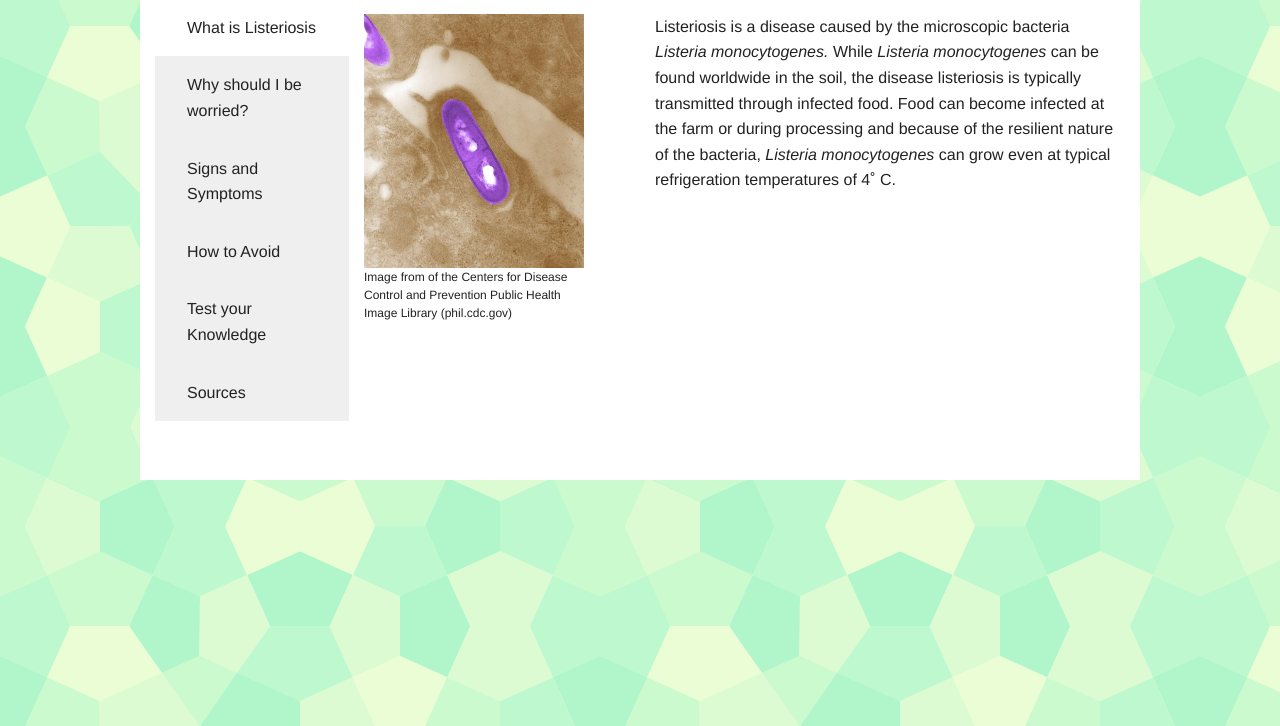
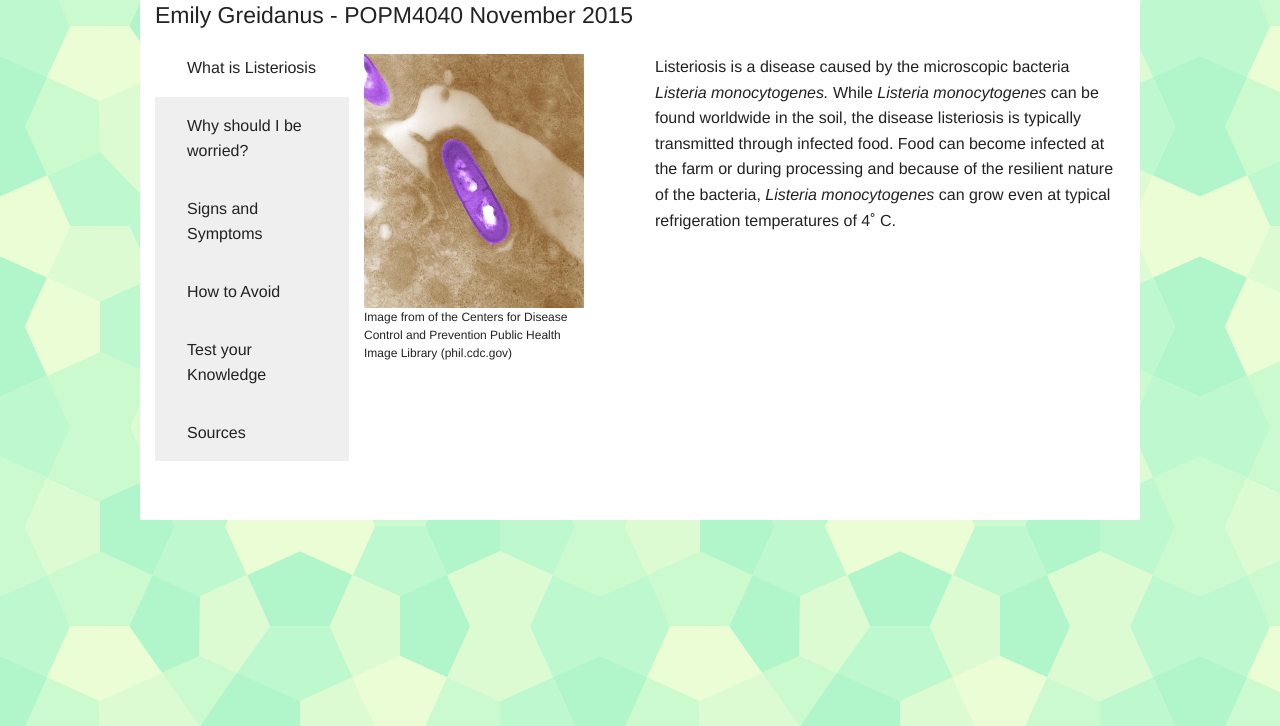
Before and after one commit to ctreulieb/ctreulieb.github.io, a plain HTML site: page index.html in a window 1280 px wide. Shown: the part 74-800 px from the top of the page. Drawn offline with Linux system fonts and the light colour scheme.

Commit message:
added credit

```diff
--- a/index.html
+++ b/index.html
@@ -12,6 +12,7 @@
     <div class="row">
       <div class="large-12 columns">
         <h1>Listeriosis and You: A Guide for Pregnant Women</h1>
+		<h4>Emily Greidanus - POPM4040 November 2015</h4>
       </div>
     </div>
 
```
